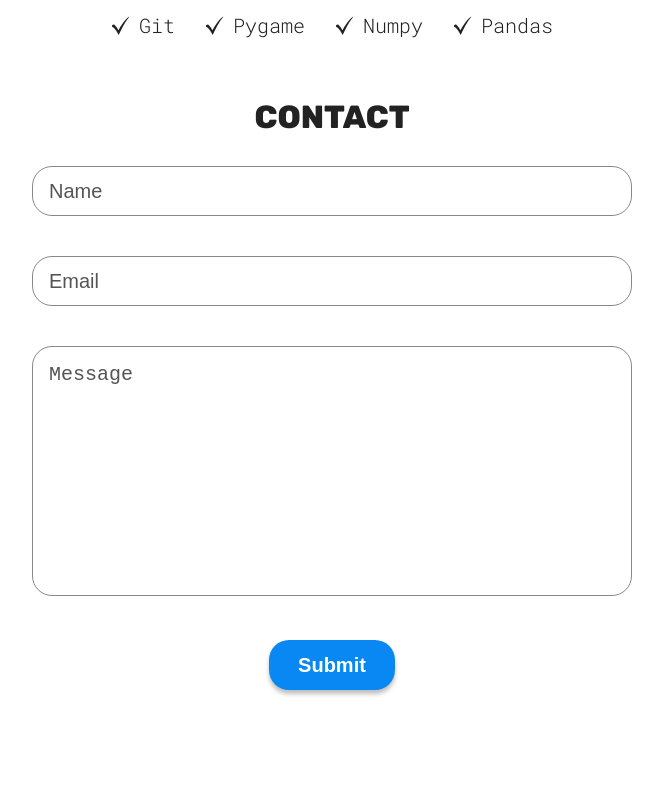
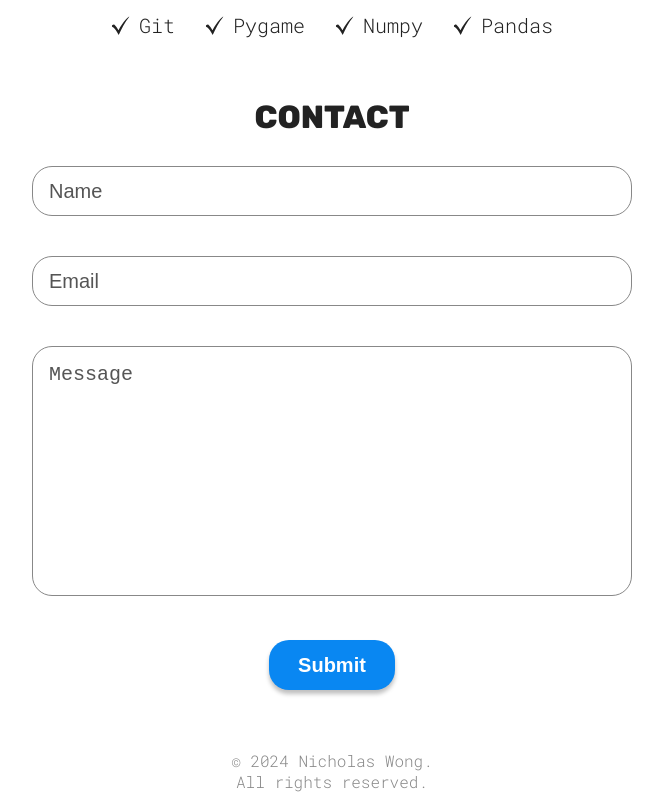
Before and after one commit to nickw0ng/Portfolio-Website, a React (Vite) app: page / in a window 1280 px wide. Shown: the part 1477-2277 px from the top of the page, without its empty margins (308-971 px from the left). Before the commit the page ends 2175 px from the top, so only its background shows below. Built offline with nearby package versions, Linux system fonts and the light colour scheme.

Commit message:
Added footer

```diff
--- a/src/App.jsx
+++ b/src/App.jsx
@@ -3,6 +3,7 @@
 import Projects from './sections/Projects/Projects'
 import Skills from './sections/Skills/Skills'
 import Contact from './sections/Contact/Contact'
+import Footer from './sections/Footer/Footer'
 
 function App() {
   return (
@@ -11,6 +12,7 @@
       <Projects />
       <Skills />
       <Contact />
+      <Footer />
 
     </>
   );
--- /dev/null
+++ b/src/sections/Footer/Footer.jsx
@@ -0,0 +1,14 @@
+import styles from './FooterStyles.module.css';
+
+function Footer() {
+  return (
+    <section id="footer" className={styles.container}>
+      <p>
+        &copy; 2024 Nicholas Wong. <br />
+        All rights reserved.
+      </p>
+    </section>
+  );
+}
+
+export default Footer;
--- /dev/null
+++ b/src/sections/Footer/FooterStyles.module.css
@@ -0,0 +1,7 @@
+.container {
+    text-align: center;
+    p {
+      font-size: 16px;
+      color: var(--footer-text-color);
+    }
+  }
```
